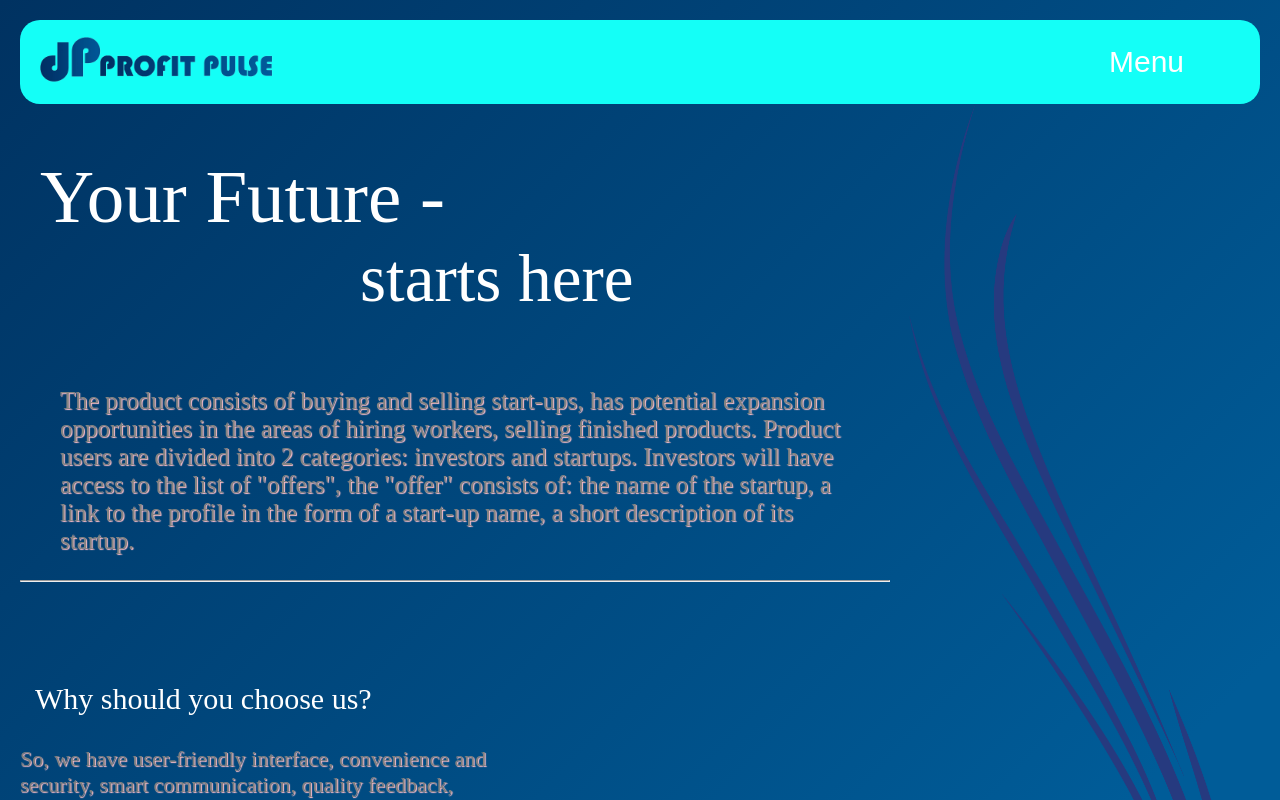
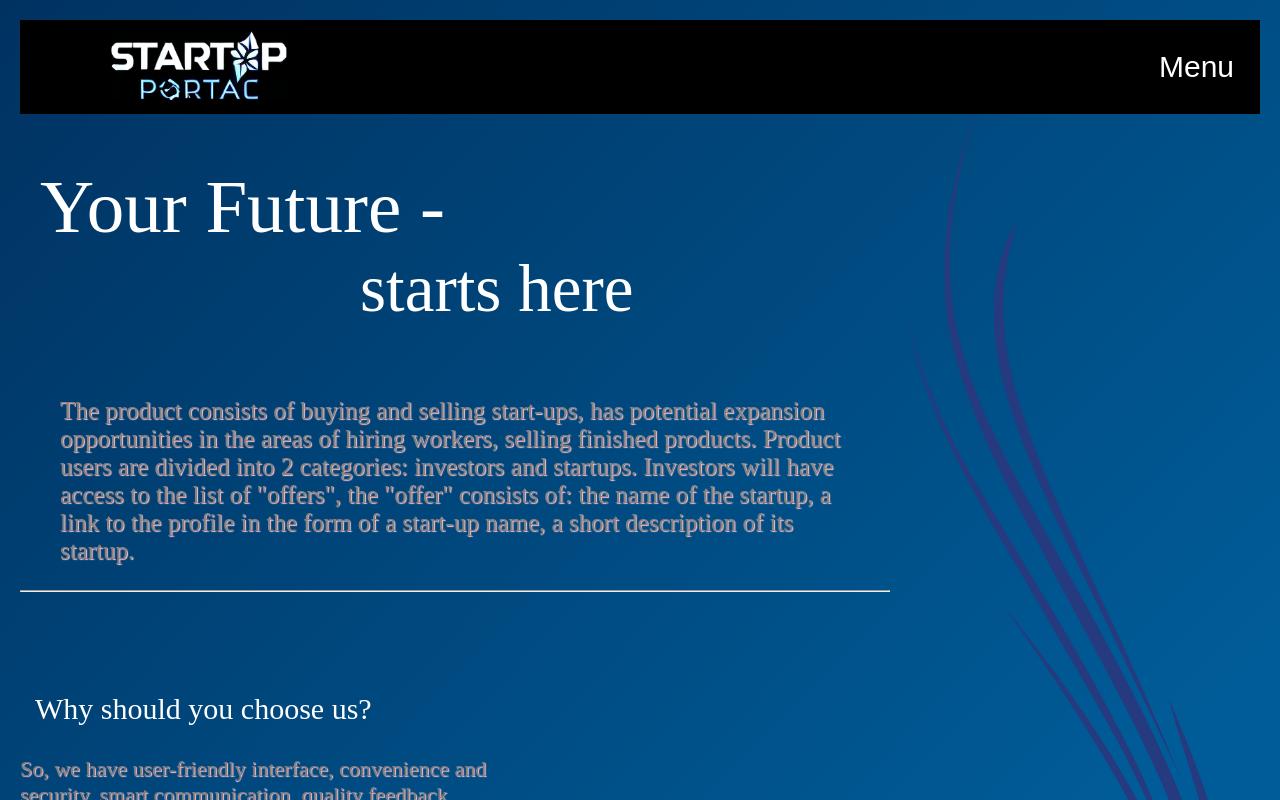
Before and after one commit to dusenkot/marketplace, a React (Vite) app: page /about in a window 1280 px wide. Shown: the top 800 px of the page. Built offline with nearby package versions, Linux system fonts and the light colour scheme.

Commit message:
update of desighn

```diff
--- a/src/components/screens/home/Home.jsx
+++ b/src/components/screens/home/Home.jsx
@@ -2,7 +2,7 @@ import React, { useState } from 'react';
 import { useNavigate  } from 'react-router-dom';
 import App from './form-send/forms-sends';
 import App1 from './form-send/forms-sendsbutton';
-import backgroundImage from './form-send/star.jpg';
+import backgroundImage from './form-send/hueta6.jpg';
 import Footer from './form-send/footer.jsx';
 
 
--- a/src/components/screens/home/form-send/forms-sends.jsx
+++ b/src/components/screens/home/form-send/forms-sends.jsx
@@ -49,13 +49,13 @@ const styles = {
     display: 'flex',
     alignItems: 'center',
     justifyContent: 'space-between',
-    backgroundColor: '#14FFF7',
+    backgroundColor: '#000',
     padding: '10px',
-    borderRadius: '20px',
   },
   left: {},
   logo: {
-    height: '60px',
+    marginLeft: '80px',
+    height: '70px',
     width: 'auto',
   },
   middle: {
@@ -64,11 +64,12 @@ const styles = {
   },
   dropdownContainer: {
     position: 'relative',
+
   },
   button: {
     height: '60px',
     fontSize: '30px',
-    margin: '0 50px',
+    margin: '0',
     padding: '8px 16px',
     background: 'transparent',
     color: '#ffffff',
@@ -83,8 +84,8 @@ const styles = {
     display: 'flex',
     flexDirection: 'column',
     alignItems: 'flex-end',
-    backgroundColor: '#14FFF7',
-    borderRadius: '3px',
+    backgroundColor: '#000',
+    borderRadius: '15px',
     padding: '8px',
     boxShadow: '0px 2px 4px rgba(0, 0, 0, 0.2)',
   },
```
Also changed, not shown: src/assets/logo.png, src/components/screens/home/form-send/hueta6.jpg (added).
